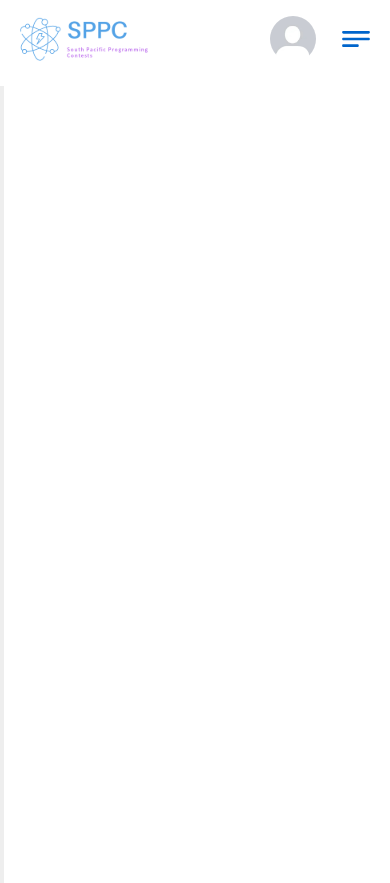
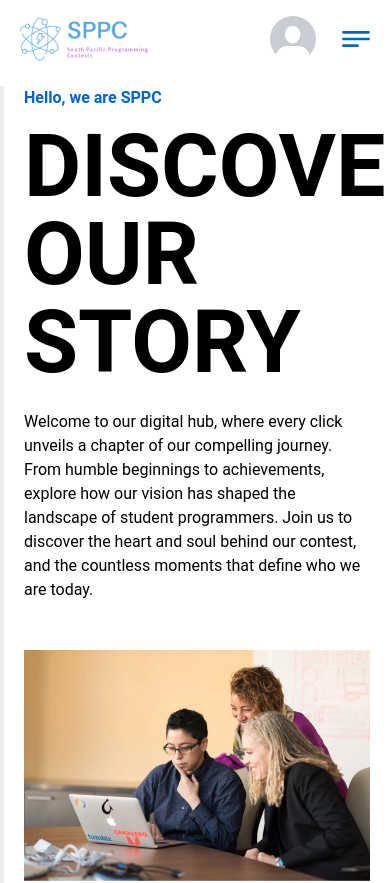
Before and after one commit to tranducanh2111/sppc-contest, a Next.js app: page /about in a window 390 px wide. Shown: the top 883 px of the page. Built offline with nearby package versions, Linux system fonts and the light colour scheme; no server answers.

Commit message:
responsive layout component/about/hero-section

```diff
--- /dev/null
+++ b/src/page-sections/About/HeroSection.tsx
@@ -0,0 +1,26 @@
+import React from 'react'
+import Image, { StaticImageData } from 'next/image'
+
+// Resource
+
+
+interface BannerProps {
+  imageUrl: string | StaticImageData
+}
+
+const HeroSection = ({ imageUrl } : BannerProps) => {
+    return (
+        <section className='flex flex-col lg:grid lg:grid-cols-2 gap-[3rem]'>
+            <div className='flex flex-col gap-[1.5rem]'>
+                <div className="flex flex-col gap-[0.75rem] justify-center">
+                    <p className='text-body text-primary font-bold'>Hello, we are SPPC</p>
+                    <h1 className='text-h1 uppercase'>Discover our story</h1>
+                </div>
+                <p className='text-body'>Welcome to our digital hub, where every click unveils a chapter of our compelling journey. From humble beginnings to achievements, explore how our vision has shaped the landscape of student programmers. Join us to discover the heart and soul behind our contest, and the countless moments that define who we are today.</p>
+            </div>
+            <Image src={imageUrl} alt='Hero Image' className='w-full h-full object-cover'/>
+        </section>
+    )
+}
+
+export default HeroSection
--- a/src/pages/about.tsx
+++ b/src/pages/about.tsx
@@ -3,11 +3,9 @@ import Head from 'next/head'
 // Components
 
 
-// Resources for this location page's components
-
-
-// Resources for EventDetail Component
-
+// Resources
+import HeroImage from 'public/about-hero.png'
+import HeroSection from '@/page-sections/About/HeroSection'
 
 const AboutUs: React.FC = () => {
 
@@ -16,9 +14,9 @@ const AboutUs: React.FC = () => {
         <Head>
             <title>About SPPC</title>
         </Head>
-        <div className="homepage relative bg-white">
-            <div className="max-w-[1170px] flex flex-col mx-auto mt-[80px] mb-20 gap-[80px] px-5">
-
+        <div className="about relative bg-white">
+            <div className="max-w-[1170px] flex flex-col mx-auto mb-20 gap-[80px] px-5">
+              <HeroSection imageUrl={HeroImage} />
             </div>
         </div>
     </Fragment>
--- a/src/pages/fee.tsx
+++ b/src/pages/fee.tsx
@@ -37,7 +37,7 @@ const Location: React.FC = () => {
         <Head>
             <title>SPPC Location</title>
         </Head>
-        <div className="homepage relative bg-white">
+        <div className="fee relative bg-white">
             <HeroSection imageUrl={LocationHeroImage}/>
             <div className="max-w-[1170px] flex flex-col mx-auto mt-[80px] mb-20 gap-[80px] px-5">
                 <PricingList />
--- a/src/pages/location.tsx
+++ b/src/pages/location.tsx
@@ -38,7 +38,7 @@ const Location: React.FC = () => {
         <Head>
             <title>SPPC Location</title>
         </Head>
-        <div className="homepage relative bg-white">
+        <div className="location relative bg-white">
             <HeroSection imageUrl={LocationHeroImage}/>
             <div className="max-w-[1170px] flex flex-col mx-auto mt-[80px] mb-20 gap-[80px] px-5">
                 <VenueGeneral />
```
Also changed, not shown: public/about-hero.png (added).
